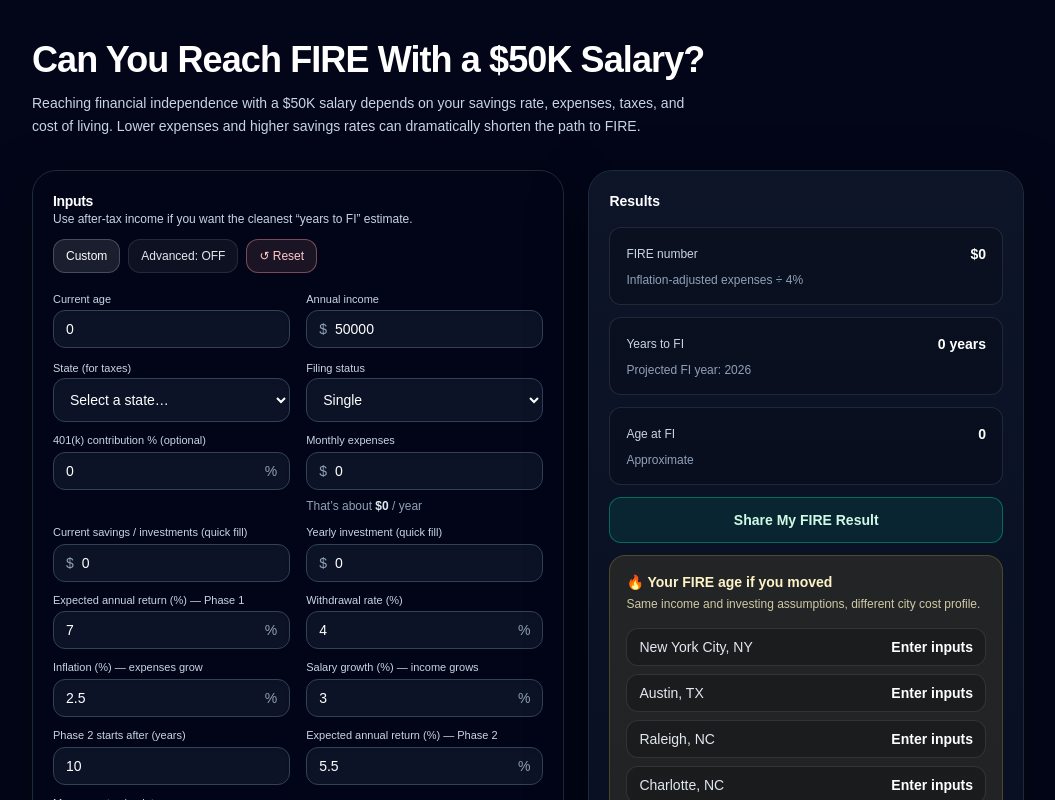
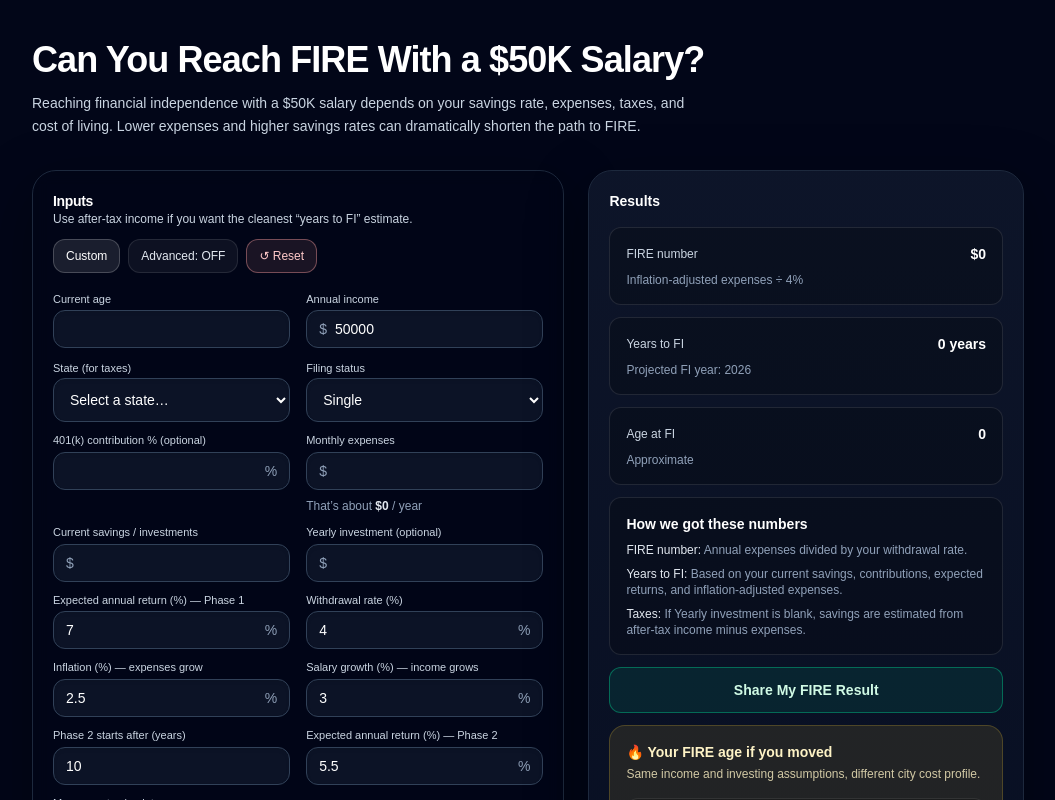
Before and after one commit to unmovedrooted/relocation-by-numbers, a Next.js app: page /fire-with-50k-salary in a window 1280 px wide. Shown: the top 800 px of the page, without its empty margins (112-1167 px from the left). Built offline with nearby package versions, Linux system fonts and the light colour scheme.

Commit message:
Fix NYC baseline in viral city comparison

```diff
--- a/src/components/FireCalculator.tsx
+++ b/src/components/FireCalculator.tsx
@@ -797,7 +797,7 @@ const [inputs, setInputs] = useState<Inputs>(() => ({
           {/* Convenience fields (ALWAYS shown).
               In advanced mode these will auto-fill brokerage if brokerage is still 0. */}
           <Field
-            label="Current savings / investments (quick fill)"
+            label="Current savings / investments"
             value={inputs.currentPortfolio}
             onChange={(v) =>
               setInputs((s) => {
@@ -812,7 +812,7 @@ const [inputs, setInputs] = useState<Inputs>(() => ({
           />
 
           <Field
-            label="Yearly investment (quick fill)"
+            label="Yearly investment (optional)"
             value={inputs.yearlyInvestment}
             onChange={(v) =>
               setInputs((s) => {
@@ -820,6 +820,9 @@ const [inputs, setInputs] = useState<Inputs>(() => ({
                 if (next.advanced && next.contribBrokerage === 0 && next.yearlyInvestment > 0) {
                   next.contribBrokerage = next.yearlyInvestment;
                 }
+                <div className="sm:col-start-2 -mt-1 text-xs text-slate-400">
+  Leave blank to estimate savings from after-tax income.
+</div>
                 return next;
               })
             }
@@ -1045,8 +1048,23 @@ const [inputs, setInputs] = useState<Inputs>(() => ({
                       : `${targetDelta} yrs behind`
                 }
                 helper={`Target FIRE age: ${inputs.targetFireAge}`}
+
               />
             ) : null}
+            <div className="rounded-xl border border-white/10 bg-black/20 p-4">
+  <div className="text-sm font-semibold text-white">How we got these numbers</div>
+  <div className="mt-2 space-y-2 text-xs text-slate-400">
+    <div>
+      <span className="font-medium text-slate-200">FIRE number:</span> Annual expenses divided by your withdrawal rate.
+    </div>
+    <div>
+      <span className="font-medium text-slate-200">Years to FI:</span> Based on your current savings, contributions, expected returns, and inflation-adjusted expenses.
+    </div>
+    <div>
+      <span className="font-medium text-slate-200">Taxes:</span> If Yearly investment is blank, savings are estimated from after-tax income minus expenses.
+    </div>
+  </div>
+</div>
 
 {/* Share Result */}
 <button
@@ -1333,10 +1351,10 @@ function Field({
   prefix?: string;
   suffix?: string;
 }) {
-  const [raw, setRaw] = useState(String(value));
+const [raw, setRaw] = useState(value === 0 ? "" : String(value));
 
 useEffect(() => {
-    setRaw(String(value));
+  setRaw(value === 0 ? "" : String(value));
 }, [value]);
 
   return (
@@ -1351,10 +1369,11 @@ function Field({
           value={raw}
           onChange={(e) => setRaw(e.target.value)}
          onBlur={() => {
-            const n = Number(raw);
+  const trimmed = raw.trim();
+  const n = trimmed === "" ? 0 : Number(trimmed);
   const safe = Number.isFinite(n) ? n : 0;
   onChange(safe);
-            setRaw(String(safe));
+  setRaw(safe === 0 ? "" : String(safe));
 }}
         />
         {suffix ? <span className="ml-2 text-sm text-slate-400">{suffix}</span> : null}
```
Lines whose indentation alone changed are shown as unchanged.
